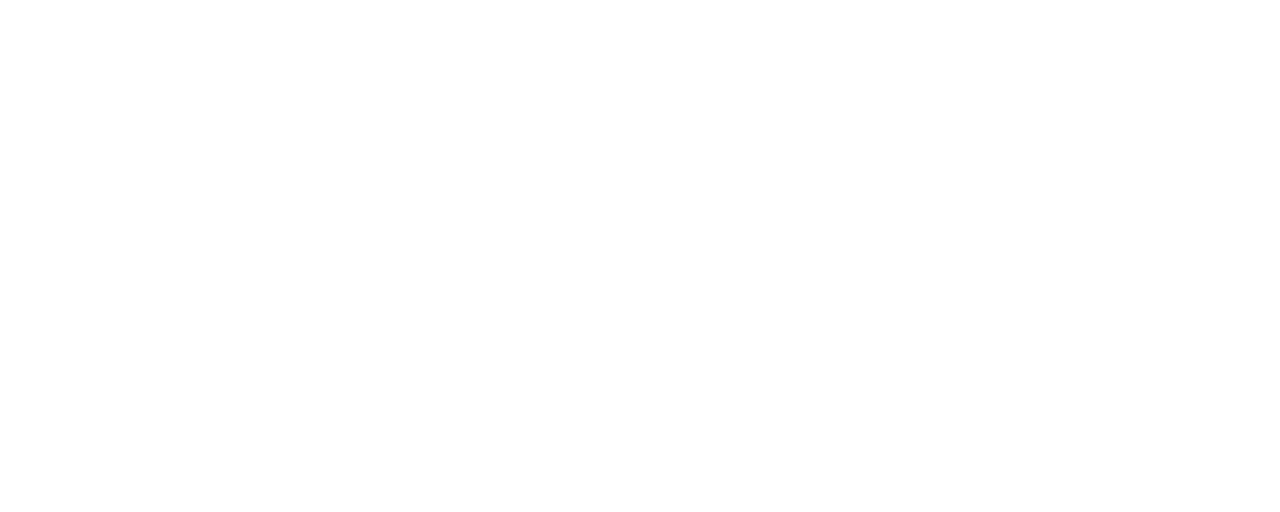
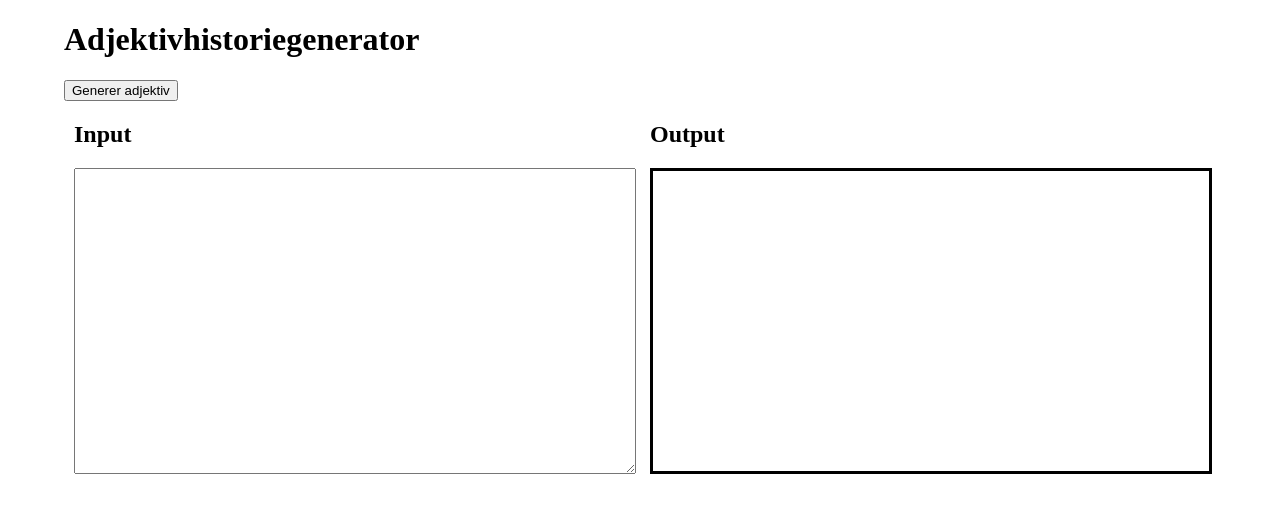
Before and after one commit to mjukvarelauget/adjektiv, a plain HTML site: page src/index.html in a window 1280 px wide. Drawn offline with Linux system fonts and the light colour scheme.

Commit message:
add basic web GUI to application

```diff
--- /dev/null
+++ b/src/adjektivGenerator.js
@@ -0,0 +1,70 @@
+export { AdjektivGenerator }
+
+/*
+ * Wrapper component for adjektivhistorieparser
+ */
+
+class AdjektivGenerator extends HTMLElement {
+
+  static attributeNames = ['tekst', 'seed'];
+
+  constructor() {
+    super();
+    this.setupState();
+    this.setupDOM();
+    this.setupListerners();
+    this.render();
+  }
+
+  setupState() {
+    if(!this.hasAttribute('tekst')) {
+      this.setAttribute('tekst', '');
+    }
+
+    if(!this.hasAttribute('seed')) {
+      this.setAttribute('seed', '0');
+    }
+  }
+  setupDOM(){
+    this.outputElement = this.querySelector('.output')
+  }
+
+  setupListerners() {
+
+  }
+  render(){
+    this.outputElement.textContent = this.getAttribute('tekst');
+  }
+
+  // **** BUILT-INS ****
+
+  // Returns a list of names of attributes
+  // that trigger attributeChangedCallback on change
+  static get observedAttributes() { return AdjektivGenerator.attributeNames; }
+
+  // Lifecycle
+  connectedCallback() {}
+  disconnectedCallback() {}
+  adoptedCallback() {}
+
+  attributeChangedCallback(name, oldValue, newValue) {
+    if(oldValue === newValue) {
+      return;
+    }
+
+    if(name === "seed") {
+      let seedAsInt = parseInt(newValue);
+      if(isNaN(seedAsInt)) {
+	this.setAttribute('seed', 0);
+      }
+    }
+
+    if(name === "tekst") {
+      this.render()
+    }
+  }
+
+}
+
+
+customElements.define('adjektiv-generator', AdjektivGenerator);
--- /dev/null
+++ b/src/adjektivHistorieEditor.js
@@ -0,0 +1,54 @@
+export { AdjektivHistorieEditor }
+
+/*
+ * Wrapper component for adjektivhistorieparser
+ */
+
+class AdjektivHistorieEditor extends HTMLElement {
+
+  static attributeNames = [''];
+
+  constructor() {
+    super();
+    this.setupState();
+    this.setupDOM();
+    this.setupListerners();
+  }
+
+  setupState() {
+    this.sourceText = ""
+  }
+  setupDOM(){
+    this.inputElement = this.querySelector('.input');
+    this.inputElement.value = this.sourceText;
+  }
+
+  setupListerners() {
+    this.inputElement.addEventListener('input', (e) => {
+      this.sourceText = this.inputElement.value;
+    });
+  }
+  render(){}
+
+  // **** BUILT-INS ****
+
+  // Returns a list of names of attributes
+  // that trigger attributeChangedCallback on change
+  static get observedAttributes() { return AdjektivHistorieEditor.attributeNames; }
+
+  // Lifecycle
+  connectedCallback() {}
+  disconnectedCallback() {}
+  adoptedCallback() {}
+
+  attributeChangedCallback(name, oldValue, newValue) {
+    if(oldValue === newValue) {
+      return;
+    }
+
+  }
+
+}
+
+
+customElements.define('adjektiv-historie-editor', AdjektivHistorieEditor);
--- /dev/null
+++ b/src/adjektivHistorieGenerator.js
@@ -0,0 +1,54 @@
+export { AdjektivHistorieGenerator }
+
+/*
+ * Wrapper component for adjektivhistorieparser
+ */
+
+class AdjektivHistorieGenerator extends HTMLElement {
+
+  static attributeNames = [''];
+
+  constructor() {
+    super();
+    this.setupState();
+    this.setupDOM();
+    this.setupListerners();
+  }
+
+  setupState() {}
+  setupDOM(){
+    this.editor = this.querySelector('adjektiv-historie-editor');
+    this.generator = this.querySelector('adjektiv-generator');
+    this.generateButton = this.querySelector('button.generate');
+  }
+
+  setupListerners() {
+    this.generateButton.addEventListener('click', (e) => {
+      let sourceCode = this.editor.sourceText;
+      this.generator.setAttribute('tekst', sourceCode);
+    })
+  }
+  render(){}
+
+  // **** BUILT-INS ****
+
+  // Returns a list of names of attributes
+  // that trigger attributeChangedCallback on change
+  static get observedAttributes() { return AdjektivHistorieGenerator.attributeNames; }
+
+  // Lifecycle
+  connectedCallback() {}
+  disconnectedCallback() {}
+  adoptedCallback() {}
+
+  attributeChangedCallback(name, oldValue, newValue) {
+    if(oldValue === newValue) {
+      return;
+    }
+
+  }
+
+}
+
+
+customElements.define('adjektiv-historie-generator', AdjektivHistorieGenerator);
--- /dev/null
+++ b/src/index.css
@@ -0,0 +1,52 @@
+
+
+html,
+body {
+    margin: 0;
+}
+
+body {
+    width: 90vw;
+    margin-left: auto;
+    margin-right: auto;
+}
+
+adjektiv-historie-generator,
+adjektiv-historie-editor,
+adjektiv-generator {
+    display: block;
+}
+
+.input {
+    width: 100%;
+    height: 300px;
+}
+
+.output {
+    width: calc(100% - 20px);
+    height: calc(300px - 20px);
+    overflow-y: scroll;
+    padding: 10px;
+    border-style: solid;
+}
+
+.input-output {
+    width: 100%;
+    display: flex;
+    justify-content: space-between;
+}
+
+.input-output > div {
+    width: 100%;
+    flex-shrink: 1;
+    margin-left: 10px;
+    margin-right: 10px;
+}
+
+adjektiv-historie-editor {
+    width: 100%;
+}
+
+adjektiv-generator {
+    width: 100%;
+}
--- a/src/index.html
+++ b/src/index.html
@@ -4,13 +4,33 @@
         <meta charset="utf-8">
         <meta http-equiv="x-ua-compatible" content="ie=edge">
         <title>Adjektiv</title>
-        <meta name="description" content="">
+        <meta name="description" content="Lag og fyll ut din egen adjektivhistorie">
         <meta name="viewport" content="width=device-width, initial-scale=1">
 
-        <!-- <link rel="apple-touch-icon" href="/apple-touch-icon.png"> -->
-        <!-- Place favicon.ico in the root directory -->
+	<link rel="stylesheet" href="./index.css"></link>
+
+	<script type="module" src="./adjektivHistorieGenerator.js"></script>
+	<script type="module" src="./adjektivHistorieEditor.js"></script>
+	<script type="module" src="./adjektivGenerator.js"></script>
     </head>
     <body>
-
+      <h1> Adjektivhistoriegenerator </h1>
+      <adjektiv-historie-generator>
+	<button class="generate">Generer adjektiv</button>
+	<div class="input-output">
+	  <div>
+	    <h2> Input </h2>
+	    <adjektiv-historie-editor>
+	      <textarea class="input"></textarea>
+	    </adjektiv-historie-editor>
+	  </div>
+	  <div>
+	    <h2> Output </h2>
+	    <adjektiv-generator tekst="" seed="">
+	      <p class="output"></p>
+	    </adjektiv-generator>
+	  </div>
+	</div>
+      </adjektiv-historie-generator>
     </body>
 </html>
```
